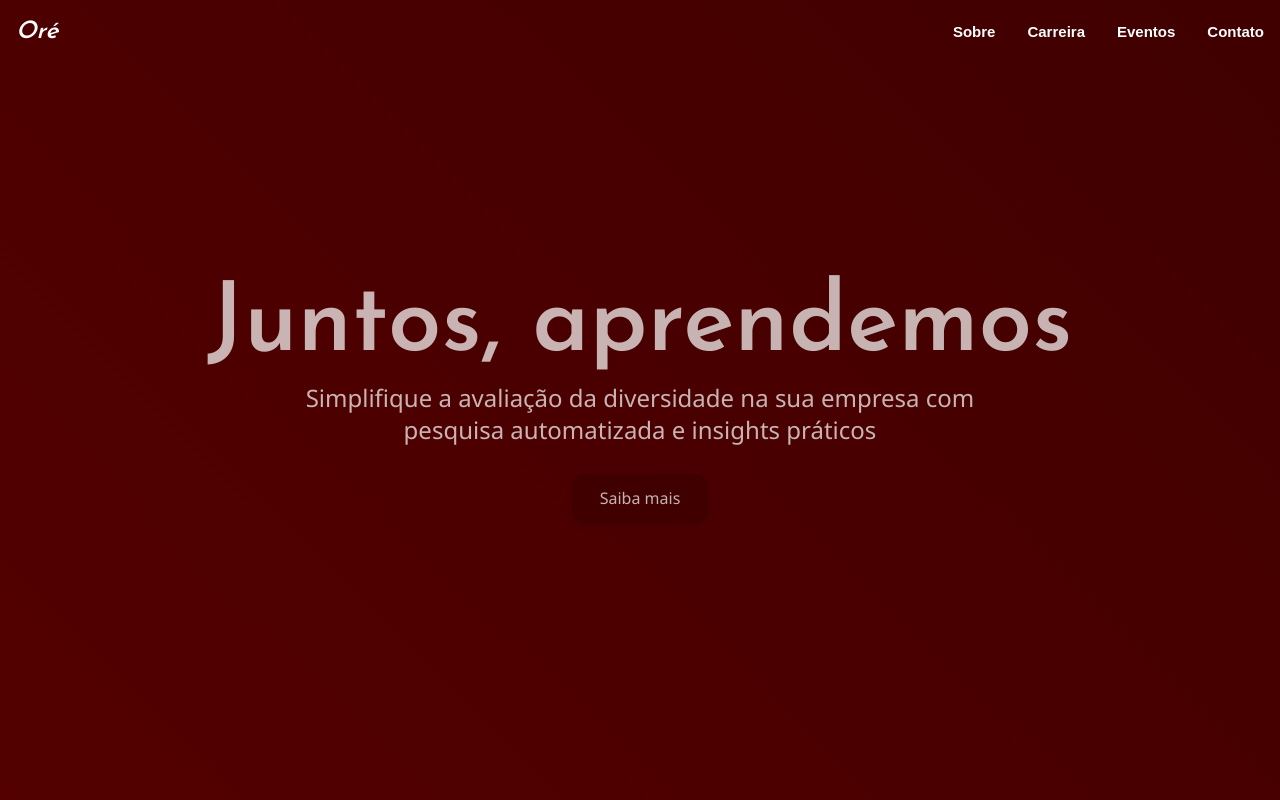
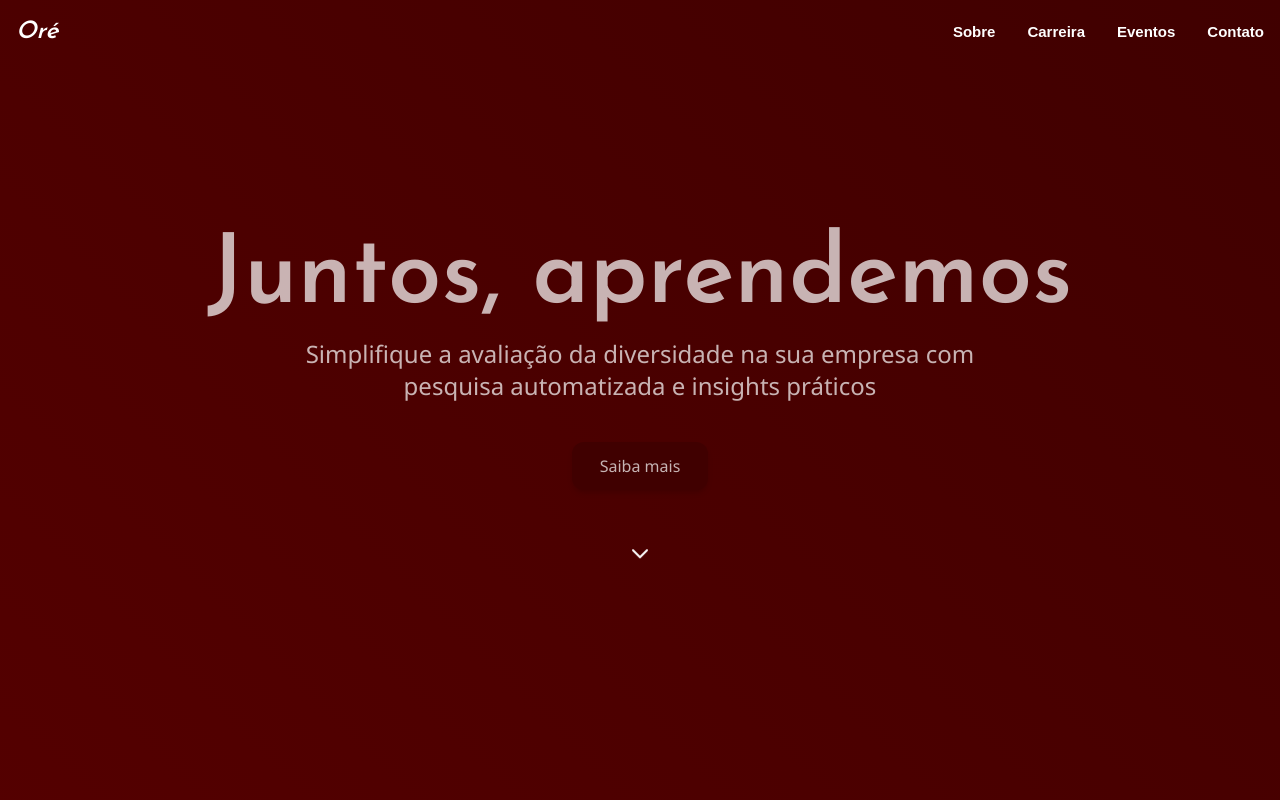
Before and after one commit to develis/hacka4all, a Vue app: page / in a window 1280 px wide. Shown: the top 800 px of the page. Built offline with nearby package versions, Linux system fonts and the light colour scheme.

Commit message:
feat: icone animacao

```diff
--- a/src/components/Hero.vue
+++ b/src/components/Hero.vue
@@ -6,8 +6,8 @@
 
 <template>
   <section class="h-screen flex flex-col items-center justify-center">
-    <div class="mb-7 flex flex-col items-center justify-center">
-      <h2 class="font-josefin-sans text-8xl font-bold mb-2 text-white/70">
+    <div class="mb-10 flex flex-col items-center justify-center">
+      <h2 class="font-josefin-sans text-8xl font-bold mb-3 text-white/70">
         Juntos, aprendemos
       </h2>
       <p class="text-2xl max-w-[700px] text-center text-white/70">
@@ -21,5 +21,8 @@
     >
       Saiba mais
     </button>
+    <svg class="mt-14 animate-bounce delay-500" width="24" height="24" viewBox="0 0 24 24" fill="none" xmlns="http://www.w3.org/2000/svg">
+      <path d="M19 9L12 16L5 9" stroke="#fff" stroke-width="2" stroke-linecap="round" stroke-linejoin="round" />
+    </svg>
   </section>
 </template>
```
Also changed, not shown: public/assets/icon-down.svg (added).
